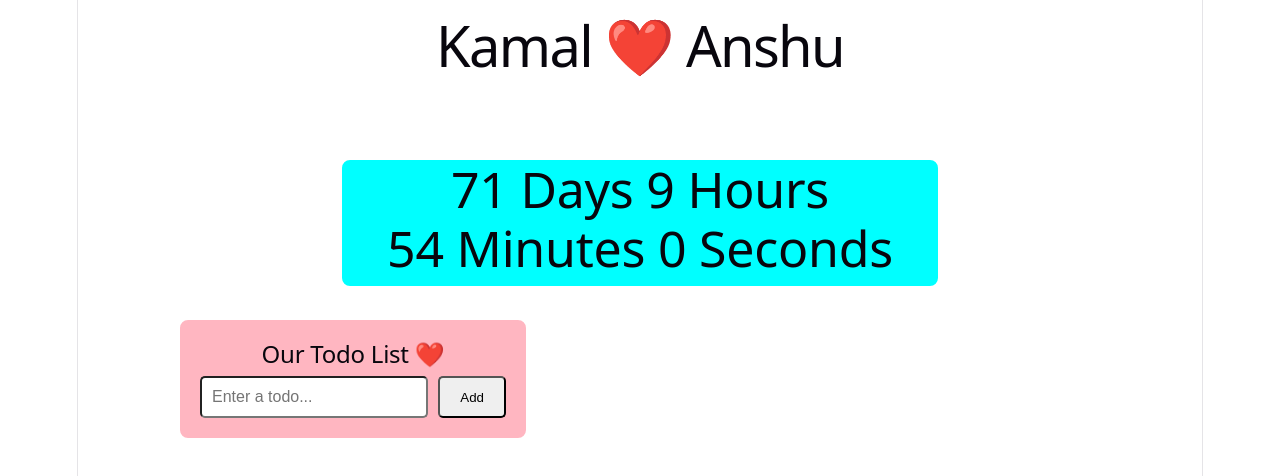
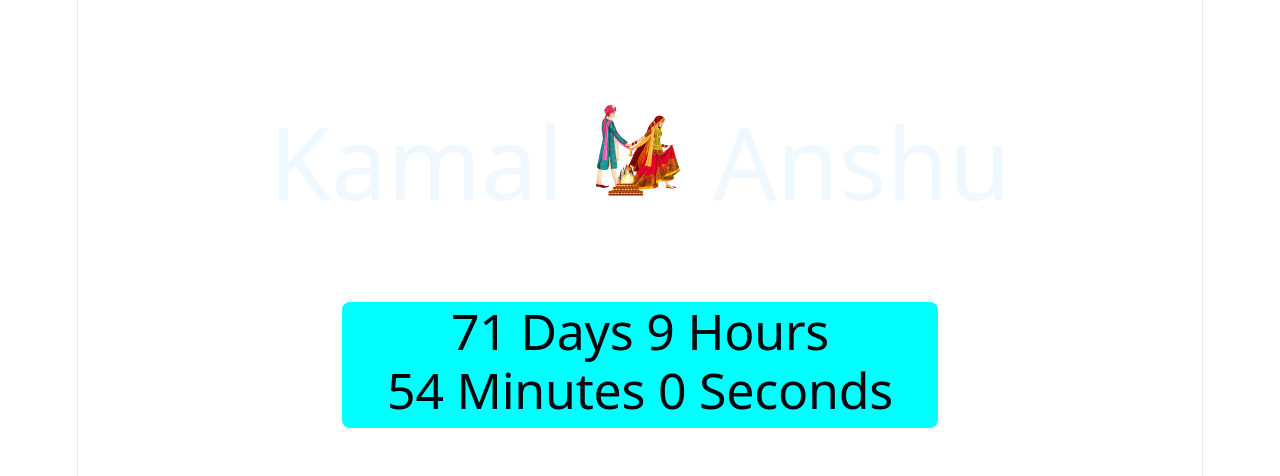
Before and after one commit to Kamalrao2611/KamalAnsh, a React (Vite) app: page / in a window 1280 px wide. Shown: the top 476 px of the page. Built offline with nearby package versions, Linux system fonts and the light colour scheme.

Commit message:
final changes

```diff
--- a/src/pages/Home.jsx
+++ b/src/pages/Home.jsx
@@ -1,17 +1,16 @@
-
 import Countdown from "../components/Countdown";
 import "./Home.css"
 import Todo from "../components/Todo";
 function App() {
-  return (
-    <div>
-      <h1>Kamal ❤️ Anshu</h1>
+  return (
+    <div>
+      <p>Kamal <img src="src\assets\weds 6.jpg" height={"100px"} /> Anshu</p>
 
-      <Countdown />
+      <Countdown />
 
-      <Todo />
-    </div>
-  );
+      {/* <Todo /> */}
+    </div>
+  );
 }
 
 export default App;
```
